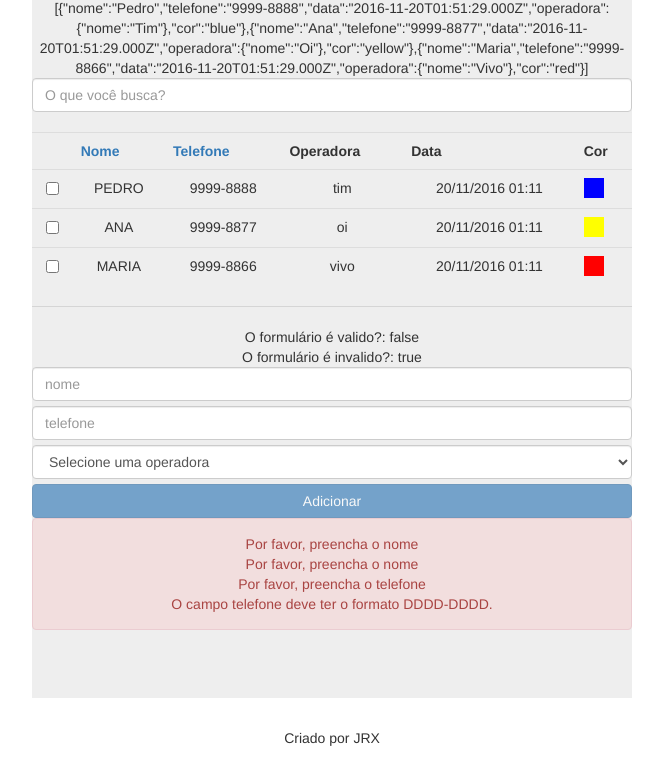
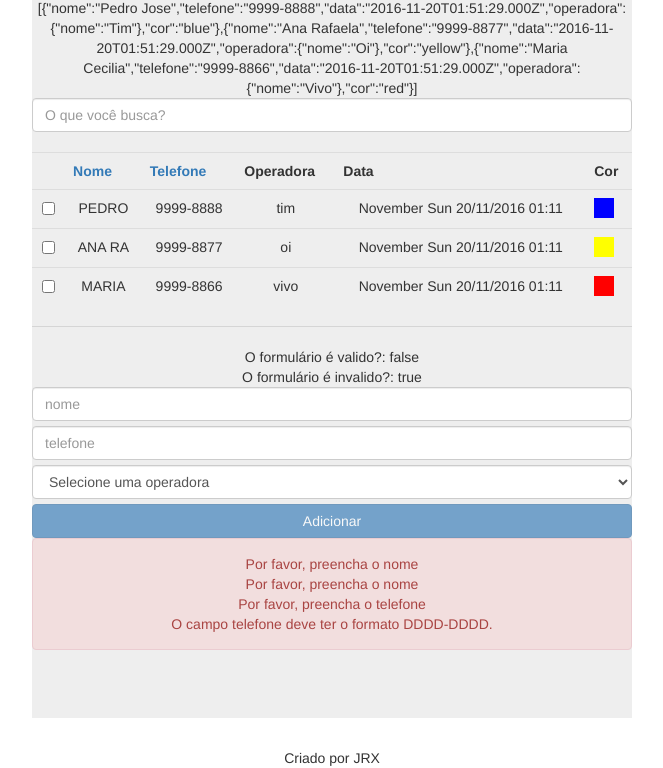
Before and after one commit to jrxavier/angularjs, a plain HTML site: page index.html in a window 1280 px wide. Shown: the part 110-878 px from the top of the page, without its empty margins (308-971 px from the left). Drawn offline with nearby package versions, Linux system fonts and the light colour scheme; some packages are replaced by stand-ins of ours; a script that the page names is missing; files whose address does not match are found by name.

Commit message:
Término do tutorial sobre filtros

```diff
--- a/index.html
+++ b/index.html
@@ -32,9 +32,9 @@
         angular.module("listaTelefonica").controller("listaTelefonicaCtrl", function($scope) {
             $scope.app = "Lista Telefonica";
             $scope.contatos = [
-                {nome: "Pedro", telefone: "9999-8888", data: new Date(), operadora: {nome: "Tim"},  cor: "blue"},
-                {nome: "Ana", telefone: "9999-8877", data: new Date(), operadora: {nome: "Oi"}, cor: "yellow"},
-                {nome: "Maria", telefone: "9999-8866",  data: new Date(), operadora: {nome: "Vivo"}, cor: "red"}
+                {nome: "Pedro Jose", telefone: "9999-8888", data: new Date(), operadora: {nome: "Tim"},  cor: "blue"},
+                {nome: "Ana Rafaela", telefone: "9999-8877", data: new Date(), operadora: {nome: "Oi"}, cor: "yellow"},
+                {nome: "Maria Cecilia", telefone: "9999-8866",  data: new Date(), operadora: {nome: "Vivo"}, cor: "red"}
             ];
 
             $scope.operadoras = [
@@ -94,10 +94,10 @@
         <tr ng-class="{'selecionado negrito': contato.selecionado}"
             ng-repeat="contato in contatos | filter:{nome:criterioDeBusca} | orderBy:criterioDeOrdenacao:direcaoDaOrdenacao">
                 <td><input type="checkbox" ng-model="contato.selecionado"/></td>
-                <td>{{contato.nome | uppercase}}</td>
+                <td>{{contato.nome | uppercase | limitTo:6}}</td>
                 <td>{{contato.telefone}}</td>
                 <td>{{contato.operadora.nome| lowercase}}</td>
-                <td>{{contato.data | date:'dd/MM/yyyy HH:MM'}}</td>
+                <td>{{contato.data | date:'MMMM EEE dd/MM/yyyy HH:MM'}}</td>
                 <td><div style="width:20px; height:20px;" ng-style="{'background-color': contato.cor}"></div></td>
         </tr>
     </table>
```
